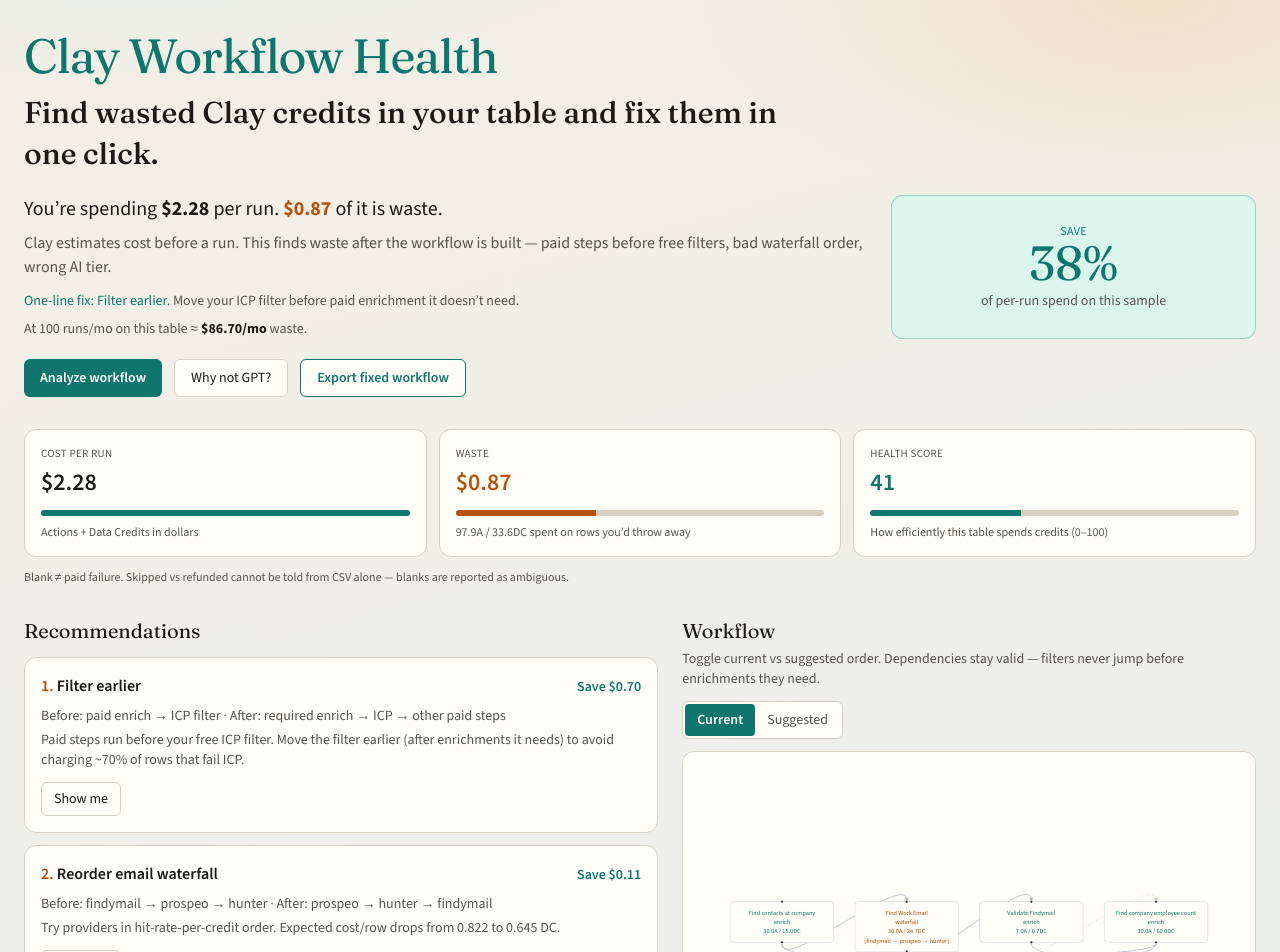
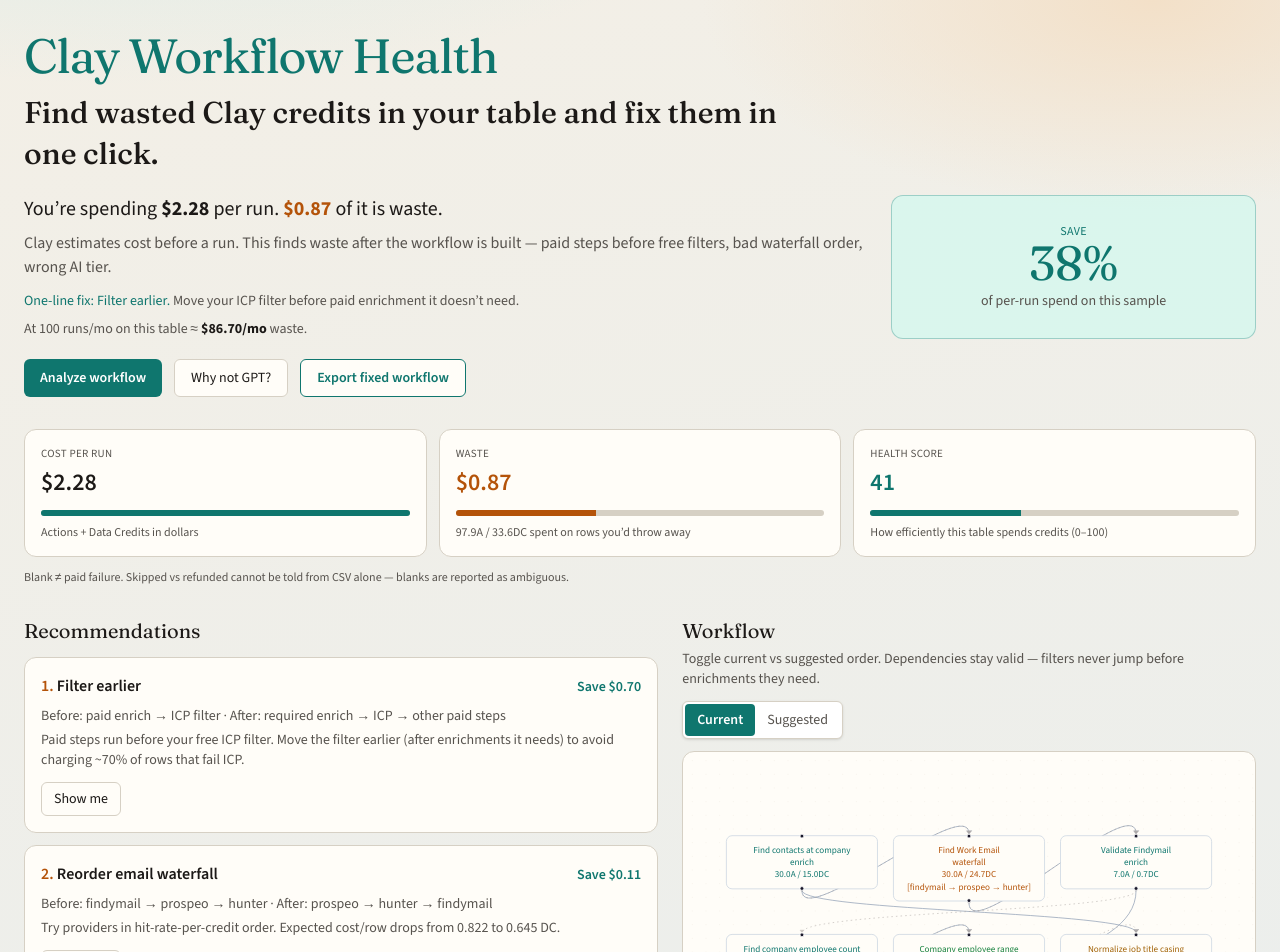
Before and after one commit to AchsahJojo/ClayDemo, a Next.js app: page / in a window 1280 px wide. Shown: the top 952 px of the page. Built offline with nearby package versions, Linux system fonts and the light colour scheme; no server answers.

Commit message:
Polish graph toggle remount, fitView, and Show me feedback
Force React Flow remount on mode/highlight changes, tighten layout for
fitView, surface a Suggested-order status line, and cover export in tests.

Co-authored-by: Achsah Jojo <AchsahJojo@users.noreply.github.com>

```diff
--- a/app/page.tsx
+++ b/app/page.tsx
@@ -173,14 +173,15 @@ export default function HomePage() {
   function exportFixed() {
     if (!workflow || !result) return;
     const fixed = buildFixedWorkflow(workflow, result);
-    const blob = new Blob([JSON.stringify(fixed, null, 2)], {
-      type: "application/json",
-    });
+    const text = JSON.stringify(fixed, null, 2);
+    const blob = new Blob([text], { type: "application/json" });
     const url = URL.createObjectURL(blob);
     const a = document.createElement("a");
     a.href = url;
     a.download = "workflow-fixed.json";
+    document.body.appendChild(a);
     a.click();
+    a.remove();
     URL.revokeObjectURL(url);
   }
 
@@ -412,30 +413,42 @@ export default function HomePage() {
                     never jump before enrichments they need.
                   </p>
                 </div>
-                <div className="flex rounded-md border border-[var(--line)] bg-[var(--panel)] p-0.5 text-sm">
+                <div className="flex rounded-md border border-[var(--line)] bg-white p-0.5 text-sm shadow-sm">
                   <button
                     type="button"
-                    className={`rounded px-3 py-1.5 ${
+                    className={`rounded px-3 py-1.5 transition ${
                       graphMode === "before"
                         ? "bg-[var(--teal)] font-semibold text-white"
-                        : "text-[var(--muted)]"
+                        : "text-[var(--muted)] hover:text-[var(--ink)]"
                     }`}
-                    onClick={() => setGraphMode("before")}
+                    onClick={() => {
+                      setGraphMode("before");
+                    }}
                   >
                     Current
                   </button>
                   <button
                     type="button"
-                    className={`rounded px-3 py-1.5 ${
+                    className={`rounded px-3 py-1.5 transition ${
                       graphMode === "after"
                         ? "bg-[var(--teal)] font-semibold text-white"
-                        : "text-[var(--muted)]"
+                        : "text-[var(--muted)] hover:text-[var(--ink)]"
                     }`}
-                    onClick={() => setGraphMode("after")}
+                    onClick={() => {
+                      setGraphMode("after");
+                    }}
                   >
                     Suggested
                   </button>
                 </div>
+                {graphMode === "after" && (
+                  <p className="w-full text-xs font-medium text-[var(--teal)]">
+                    Showing suggested order
+                    {highlightIds.length
+                      ? ` · highlighting ${highlightIds.length} step${highlightIds.length === 1 ? "" : "s"}`
+                      : ""}
+                  </p>
+                )}
               </div>
               {workflow && (
                 <div className="mt-3">
--- a/components/WorkflowGraph.tsx
+++ b/components/WorkflowGraph.tsx
@@ -36,15 +36,20 @@ const TYPE_COLOR: Record<string, string> = {
 function FitViewOnChange({
   mode,
   highlightKey,
+  nodeCount,
 }: {
   mode: GraphMode;
   highlightKey: string;
+  nodeCount: number;
 }) {
   const { fitView } = useReactFlow();
   useEffect(() => {
-    const t = setTimeout(() => fitView({ padding: 0.2, duration: 200 }), 50);
-    return () => clearTimeout(t);
-  }, [mode, highlightKey, fitView]);
+    if (!nodeCount) return;
+    const t = requestAnimationFrame(() => {
+      fitView({ padding: 0.18, duration: 180, minZoom: 0.35, maxZoom: 1.1 });
+    });
+    return () => cancelAnimationFrame(t);
+  }, [mode, highlightKey, nodeCount, fitView]);
   return null;
 }
 
@@ -65,23 +70,26 @@ function GraphInner({
         ? result.suggestedStepOrder
         : workflow.steps.map((s) => s.id);
     const byId = new Map(workflow.steps.map((s) => [s.id, s]));
+    const cols = Math.min(3, Math.max(1, order.length));
 
     const nodes: Node[] = order.map((id, i) => {
       const step = byId.get(id)!;
       const sim = result.simulation.steps.find((s) => s.stepId === step.id);
       const isHi = highlight.size === 0 || highlight.has(step.id);
-      const providers =
+      const providerIds =
         step.type === "waterfall" && step.providers
-          ? `\n[${(
-              mode === "after"
-                ? result.suggestedWaterfallOrders[step.id] ??
-                  step.providers.map((p) => p.id)
-                : step.providers.map((p) => p.id)
-            ).join(" → ")}]`
-          : "";
+          ? mode === "after"
+            ? result.suggestedWaterfallOrders[step.id] ??
+              step.providers.map((p) => p.id)
+            : step.providers.map((p) => p.id)
+          : null;
+      const providers = providerIds ? `\n[${providerIds.join(" → ")}]` : "";
       return {
         id: step.id,
-        position: { x: (i % 4) * 240, y: Math.floor(i / 4) * 150 },
+        position: {
+          x: (i % cols) * 220,
+          y: Math.floor(i / cols) * 130,
+        },
         data: {
           label: `${step.name}\n${step.type}${sim ? `\n${sim.actionsUsed.toFixed(1)}A / ${sim.dataCreditsUsed.toFixed(1)}DC` : ""}${providers}`,
         },
@@ -90,8 +98,9 @@ function GraphInner({
             ? "2px solid #0f766e"
             : "1px solid #cbd5e1",
           borderRadius: 8,
-          padding: 12,
+          padding: 10,
           fontSize: 12,
+          lineHeight: 1.35,
           fontWeight: highlight.has(step.id) ? 600 : 400,
           whiteSpace: "pre-wrap",
           width: 200,
@@ -114,16 +123,16 @@ function GraphInner({
           target: step.id,
           markerEnd: { type: MarkerType.ArrowClosed, width: 16, height: 16 },
           style: {
-            stroke: highlight.size && (highlight.has(dep) || highlight.has(step.id))
-              ? "#0f766e"
-              : "#94a3b8",
+            stroke:
+              highlight.size && (highlight.has(dep) || highlight.has(step.id))
+                ? "#0f766e"
+                : "#94a3b8",
             strokeWidth: highlight.has(dep) || highlight.has(step.id) ? 2 : 1,
           },
         });
       }
     }
 
-    // Sequence ribbon for the active view order
     for (let i = 0; i < order.length - 1; i++) {
       const a = order[i];
       const b = order[i + 1];
@@ -135,7 +144,7 @@ function GraphInner({
         style: {
           stroke: mode === "after" ? "#0f766e" : "#a8a29e",
           strokeDasharray: mode === "after" ? "5 4" : "2 4",
-          opacity: 0.7,
+          opacity: 0.65,
         },
         markerEnd: {
           type: MarkerType.ArrowClosed,
@@ -150,18 +159,24 @@ function GraphInner({
   return (
     <div className="h-[420px] w-full overflow-hidden rounded-xl border border-[var(--line)] bg-[var(--panel)]">
       <ReactFlow
+        key={`${mode}-${[...highlight].sort().join(",")}`}
         nodes={nodes}
         edges={edges}
         fitView
+        fitViewOptions={{ padding: 0.18, minZoom: 0.35, maxZoom: 1.1 }}
         proOptions={{ hideAttribution: true }}
-        minZoom={0.4}
-        maxZoom={1.4}
+        minZoom={0.35}
+        maxZoom={1.2}
+        nodesDraggable={false}
+        nodesConnectable={false}
+        elementsSelectable={false}
       >
         <Background gap={18} color="#e7e0d4" />
         <Controls showInteractive={false} />
         <FitViewOnChange
           mode={mode}
           highlightKey={[...highlight].sort().join(",")}
+          nodeCount={nodes.length}
         />
       </ReactFlow>
     </div>
```
Also changed, not shown: 1 other file (tests, documents, lock files or other folders).
